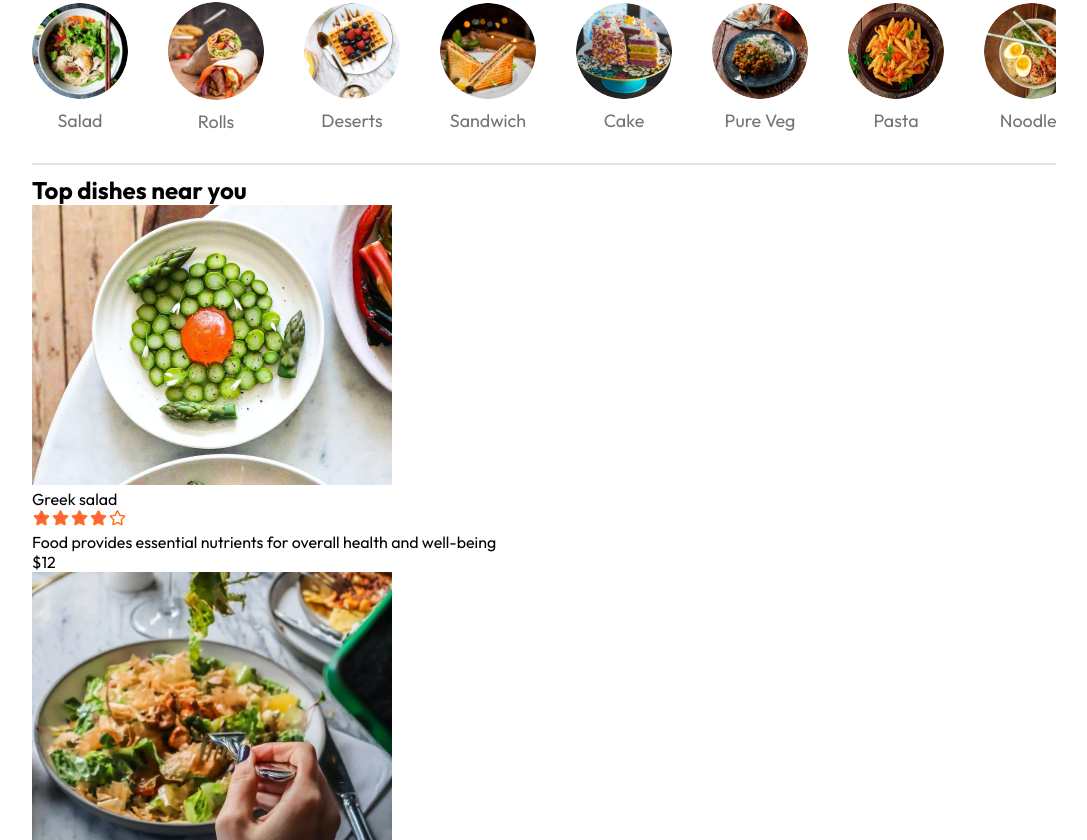
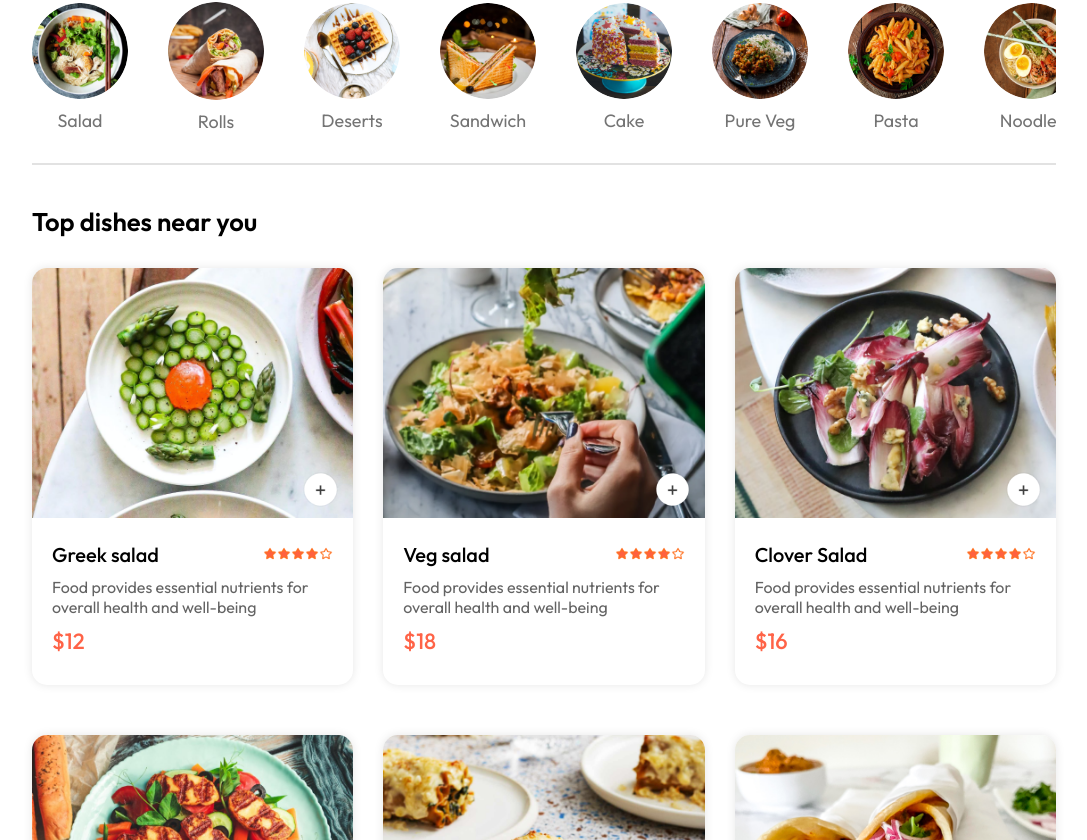
Before and after one commit to Laxman67/FoodDeliveryWebsite, a React (Vite) app in the folder frontend/: page / in a window 1280 px wide. Shown: the part 740-1580 px from the top of the page, without its empty margins (96-1183 px from the left). Built offline with nearby package versions, Linux system fonts and the light colour scheme.

Commit message:
food item - cart icons

```diff
--- a/frontend/src/components/FoodDisplay/FoodDisplay.css
+++ b/frontend/src/components/FoodDisplay/FoodDisplay.css
@@ -0,0 +1,16 @@
+.food-display {
+  margin-top: 30px;
+}
+
+.food-display h2 {
+  font-size: max(2vw, 24px);
+  font-weight: 600;
+}
+
+.food-display .food-display-list {
+  display: grid;
+  grid-template-columns: repeat(auto-fill, minmax(240px, 1fr));
+  margin-top: 30px;
+  gap: 30px;
+  row-gap: 50px;
+}
--- a/frontend/src/components/FoodDisplay/FoodDisplay.jsx
+++ b/frontend/src/components/FoodDisplay/FoodDisplay.jsx
@@ -1,7 +1,7 @@
 import { useContext } from 'react';
 import { StoreContext } from '../../context/StoreContext';
 import FoodItem from '../FoodItem/FoodItem';
-
+import './FoodDisplay.css';
 const FoodDisplay = ({ category }) => {
   const { food_list } = useContext(StoreContext);
 
--- a/frontend/src/components/FoodItem/FoodItem.css
+++ b/frontend/src/components/FoodItem/FoodItem.css
@@ -0,0 +1,73 @@
+.food-item {
+  width: 100%;
+  height: minmac(27vw, auto);
+  margin: auto;
+  border-radius: 15px;
+  box-shadow: 0px 0px 10px rgba(0, 0, 0, 0.1);
+  transition: 0.3s;
+  animation: fadeIn 1s;
+}
+
+.food-item-image {
+  width: 100%;
+  border-radius: 15px 15px 0 0;
+}
+.food-item-info {
+  padding: 20px;
+}
+
+.food-item-name-rating {
+  display: flex;
+  justify-content: space-between;
+  align-items: center;
+  margin-bottom: 10px;
+}
+
+.food-item-name-rating p {
+  font-size: 20px;
+  font-weight: 500;
+}
+.food-item-name-rating img {
+  width: 70px;
+}
+
+.food-item-desc {
+  color: #636363;
+}
+.food-item-price {
+  color: tomato;
+  font-size: 22px;
+  font-weight: 500;
+  margin: 10px 0px;
+}
+
+.food-item-img-container {
+  position: relative;
+}
+
+.food-item-img-container .add {
+  width: 35px;
+  position: absolute;
+  right: 15px;
+  bottom: 15px;
+  cursor: pointer;
+  border-radius: 50%;
+}
+
+.food-item-counter {
+  background-color: rgb(255, 255, 255);
+  font-weight: 600;
+  position: absolute;
+  border-bottom: 15px;
+  right: 15px;
+  bottom: 15px;
+  display: flex;
+  align-items: center;
+  padding: 6px;
+  gap: 10px;
+  border-radius: 50px;
+}
+
+.food-item-counter img {
+  width: 30px;
+}
--- a/frontend/src/components/FoodItem/FoodItem.jsx
+++ b/frontend/src/components/FoodItem/FoodItem.jsx
@@ -1,10 +1,35 @@
+import { useState } from 'react';
 import { assets } from '../../assets/assets';
 import './FoodItem.css';
-function FoodItem({ _id, name, price, description, image }) {
+// eslint-disable-next-line react/prop-types
+function FoodItem({ id, name, price, description, image }) {
+  const [itemCount, setItemCount] = useState(0);
   return (
     <div className="food-item">
       <div className="food-item-img-container">
         <img src={image} className="food-item-image" alt={name} />
+        {!itemCount ? (
+          <img
+            className="add"
+            onClick={() => setItemCount((prev) => prev + 1)}
+            src={assets.add_icon_white}
+            alt=""
+          />
+        ) : (
+          <div className="food-item-counter">
+            <img
+              onClick={() => setItemCount((prev) => prev - 1)}
+              src={assets.remove_icon_red}
+              alt=""
+            />
+            <p>{itemCount}</p>
+            <img
+              onClick={() => setItemCount((prev) => prev + 1)}
+              src={assets.add_icon_green}
+              alt=""
+            />
+          </div>
+        )}
       </div>
       <div className="food-item-info">
         <div className="food-item-name-rating">
```
